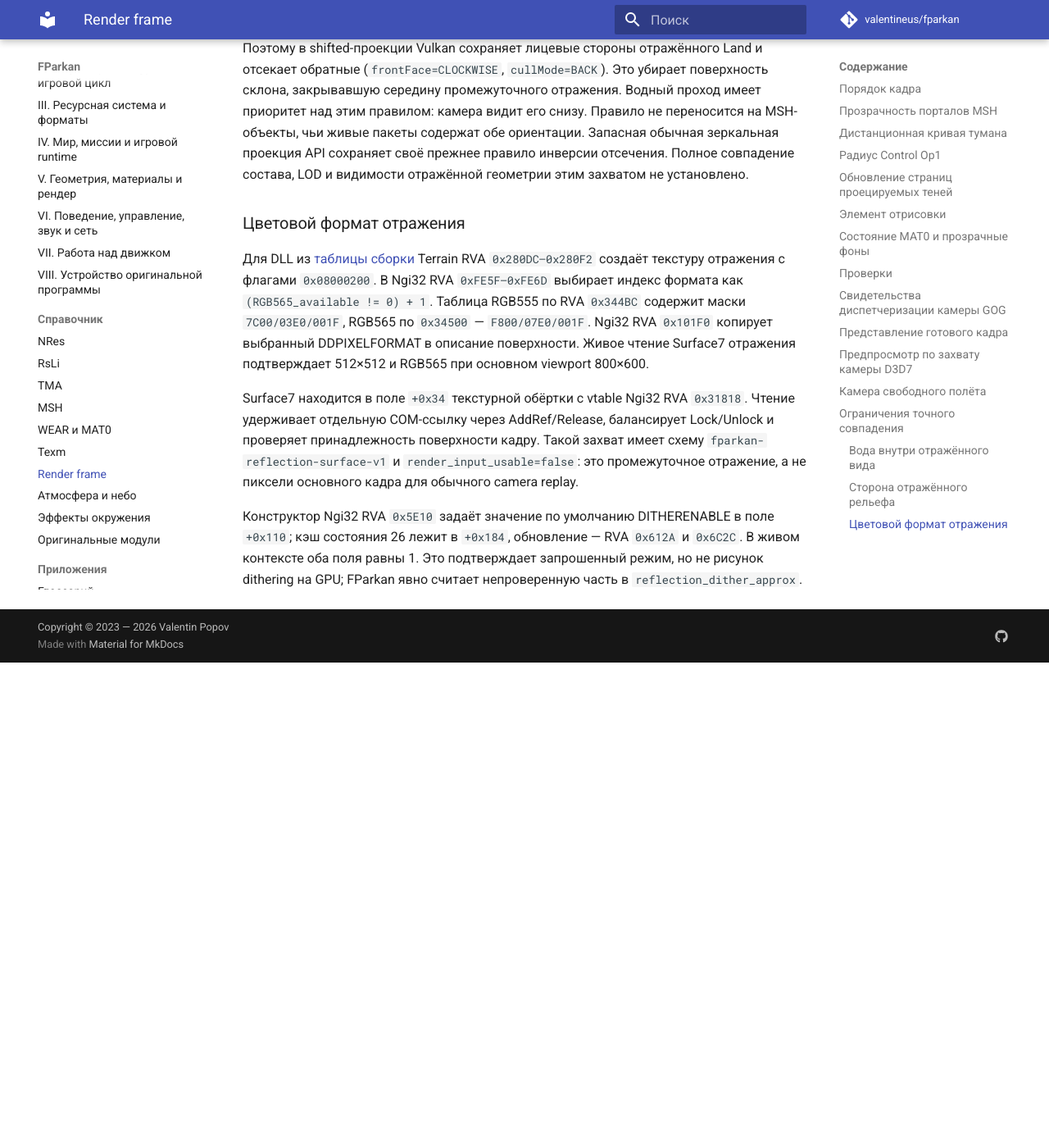
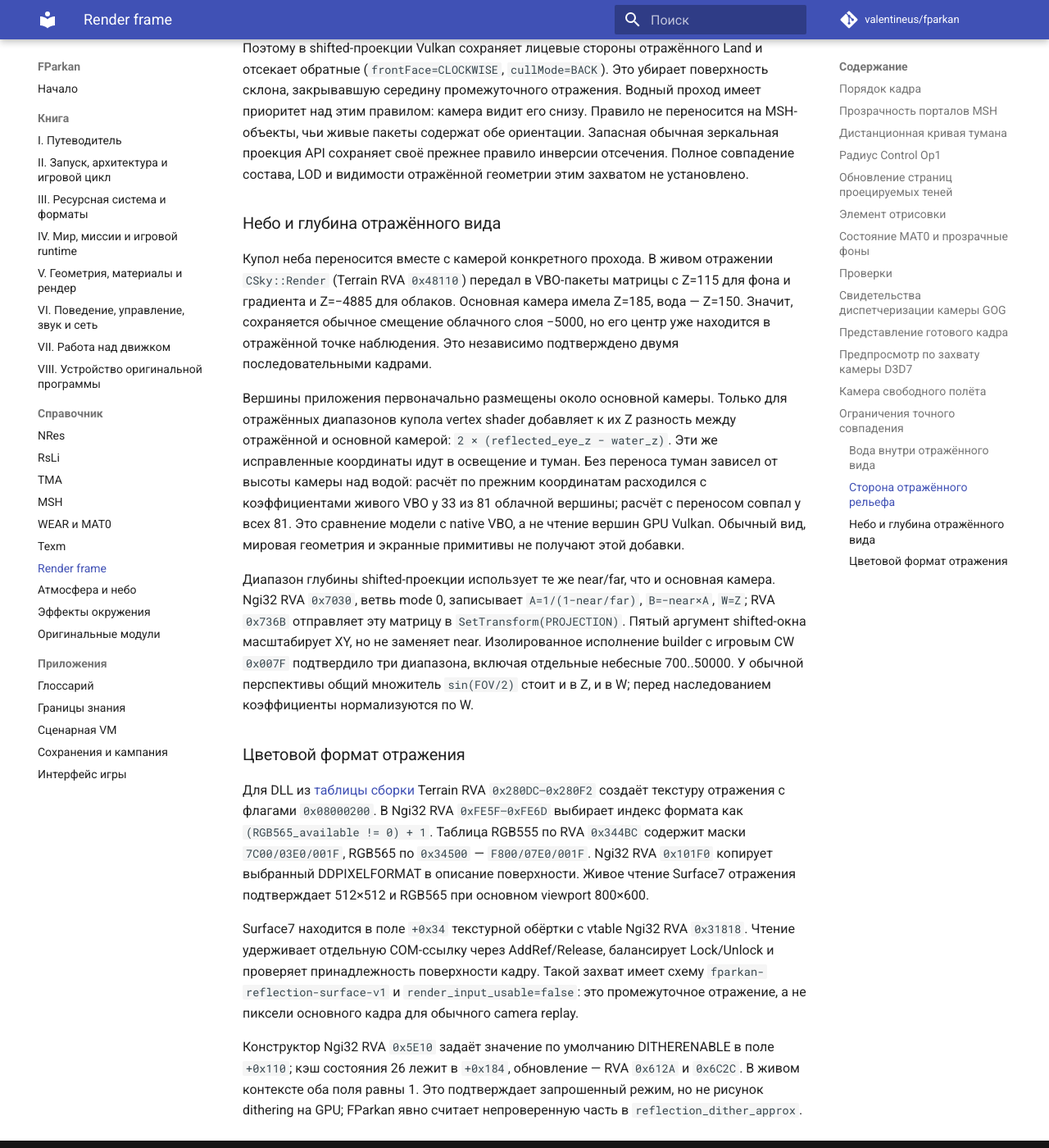
Before and after one commit to valentineus/fparkan, an MkDocs documentation site: the page built from docs/reference/render-frame.md, in a window 1280 px wide and 1400 px high, scrolled down 11304 px. Shown: the whole window at 82% size. Built offline with MkDocs 1.6.1 and Material for MkDocs 9.7.7, drawn with Linux system fonts in a browser that asks for light colours; comment, search, counter and statistics services are not loaded; before the commit the page ends 12112 px from its top, so only the background shows below that.

Commit message:
fix(render): center reflected sky on its camera

```diff
--- a/docs/reference/render-frame.md
+++ b/docs/reference/render-frame.md
@@ -474,6 +474,33 @@
 Полное совпадение
 состава, LOD и видимости отражённой геометрии этим захватом не установлено.
 
+### Небо и глубина отражённого вида
+
+Купол неба переносится вместе с камерой конкретного прохода. В живом
+отражении `CSky::Render` (Terrain RVA `0x48110`) передал в VBO-пакеты матрицы
+с Z=115 для фона и градиента и Z=−4885 для облаков. Основная камера имела
+Z=185, вода — Z=150. Значит, сохраняется обычное смещение облачного слоя
+−5000, но его центр уже находится в отражённой точке наблюдения.
+Это независимо подтверждено двумя последовательными кадрами.
+
+Вершины приложения первоначально размещены около основной камеры. Только
+для отражённых диапазонов купола vertex shader добавляет к их Z разность
+между отражённой и основной камерой: `2 × (reflected_eye_z − water_z)`.
+Эти же исправленные координаты идут в освещение и туман. Без переноса туман
+зависел от высоты камеры над водой: расчёт по прежним координатам расходился
+с коэффициентами живого VBO у 33 из 81 облачной вершины; расчёт с переносом
+совпал у всех 81. Это сравнение модели с native VBO, а не чтение вершин GPU Vulkan.
+Обычный вид, мировая геометрия и экранные примитивы не получают этой добавки.
+
+Диапазон глубины shifted-проекции использует те же near/far, что и основная
+камера. Ngi32 RVA `0x7030`, ветвь mode 0, записывает `A=1/(1−near/far)`,
+`B=−near×A`, `W=Z`; RVA `0x736B` отправляет эту матрицу в
+`SetTransform(PROJECTION)`. Пятый аргумент shifted-окна масштабирует XY,
+но не заменяет near. Изолированное исполнение builder с игровым CW `0x007F`
+подтвердило три диапазона, включая отдельные небесные 700..50000.
+У обычной перспективы общий множитель `sin(FOV/2)` стоит и в Z, и в W;
+перед наследованием коэффициенты нормализуются по W.
+
 ### Цветовой формат отражения
 
 Для DLL из [таблицы сборки](original-binaries.md) Terrain RVA
```
Also changed, not shown: README.md (+3 -2 lines), docs/appendices/knowledge-boundaries.md (+3 -3 lines), docs/tomes/05-render.md (+11 -3 lines), 5 other files.
